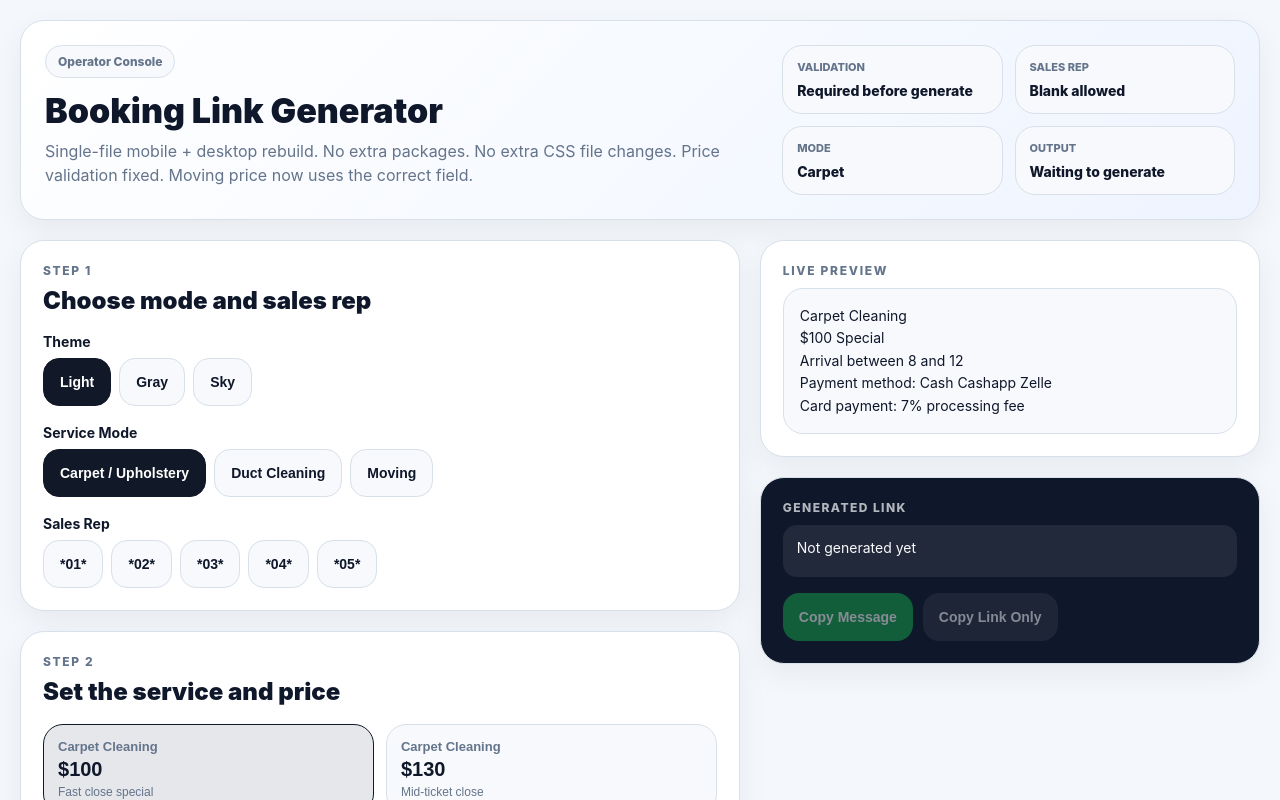
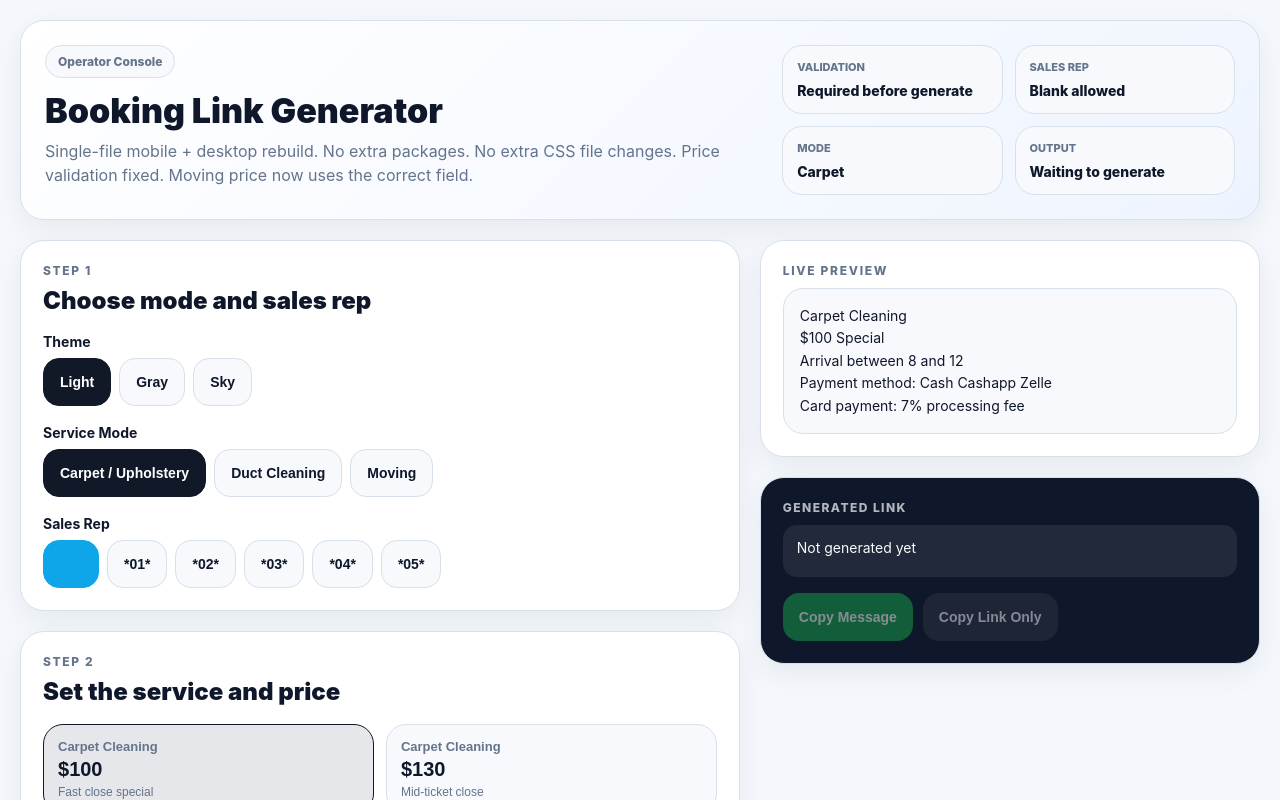
Before and after one commit to Samedaysteamer/booking-link-generator, a React (Vite) app: page / in a window 1280 px wide. Shown: the top 800 px of the page. Built offline with nearby package versions, Linux system fonts and the light colour scheme.

Commit message:
Update App.jsx claude add 00

```diff
--- a/App.jsx
+++ b/App.jsx
@@ -1,6 +1,6 @@
 import React, { useEffect, useMemo, useState } from 'react';
 
-const SALES_REPS = ['*01*', '*02*', '*03*', '*04*', '*05*'];
+const SALES_REPS = ['', '*01*', '*02*', '*03*', '*04*', '*05*'];
 
 const CARPET_PRESETS = [
   { id: 'cc100', label: 'Carpet Cleaning', price: '100', note: 'Fast close special' },
```
